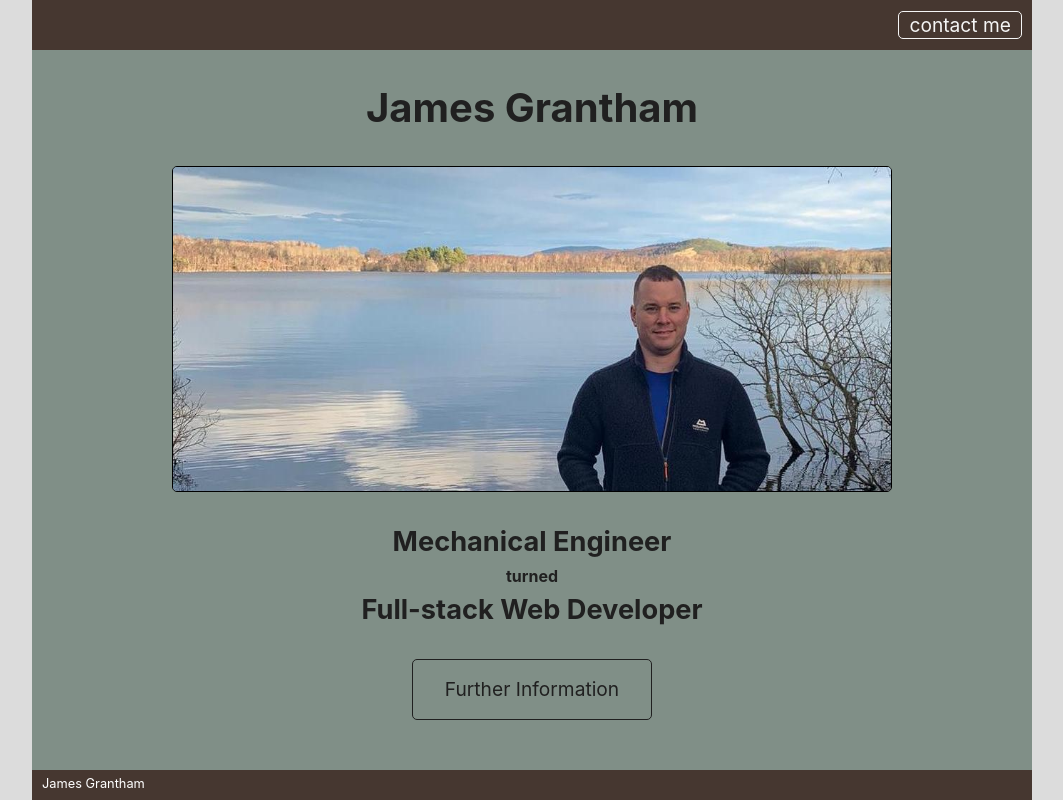
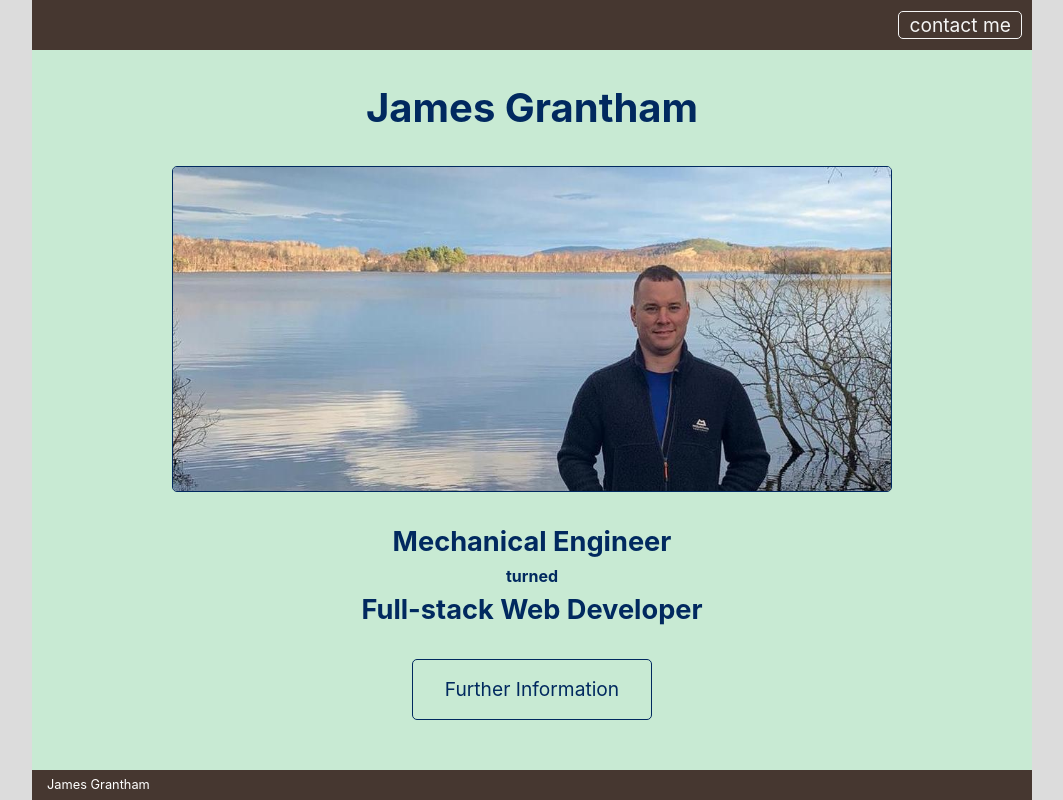
Before and after one commit to jrgrantham/james-grantham, a React (Create React App) app: page / in a window 1280 px wide. Shown: the top 800 px of the page, without its empty margins (108-1171 px from the left). Built offline with nearby package versions, Linux system fonts and the light colour scheme; no server answers.

Commit message:
Colour variables, change 100vw to 100%

```diff
--- a/src/App.js
+++ b/src/App.js
@@ -63,7 +63,7 @@ export default function App() {
 }
 
 const StyledApp = styled.div`
-  width: 100vw
+  width: 100%
   max-width: 1000px
   min-height: 100%
   margin: auto
--- a/src/components/Boys.jsx
+++ b/src/components/Boys.jsx
@@ -1,13 +1,13 @@
 import React from "react";
 import styled from "styled-components";
 
-import { orangeMedium, landingBoysBack, landingBoysButton } from "../views/styling";
+import { landingBoysBack, landingBoysButton } from "../views/styling";
 
 export default function Boys() {
   return (
     <StyledBoys>
       <Content>
-        <h2 style={hstyle}>... and dedicated Father of three awesome boys!</h2>
+        <h3 style={hstyle}>... and dedicated Father of three awesome boys!</h3>
       </Content>
     </StyledBoys>
   );
--- a/src/components/ContactMeHeader.jsx
+++ b/src/components/ContactMeHeader.jsx
@@ -12,7 +12,7 @@ export default function ContactMeHeader(props) {
     align-items: center
     background-color: ${landingHeader}
     min-height: ${headerHeight}px
-    width: 100vw
+    width: 100%
     max-width:  1000px
     position: fixed
     top: 0
--- a/src/components/FooterBanner.jsx
+++ b/src/components/FooterBanner.jsx
@@ -13,14 +13,14 @@ export default function FooterBanner(props) {
 const Footer = styled.div`
   background-color: ${landingFooter}
   height: ${footerHeight}px
-  width: 100vw
+  width: 100%
   max-width:  1000px
   position: fixed
   bottom: 0
 `;
 
 const pstyle = {
-  padding: '5px 10px',
+  padding: '6px 15px',
   color: 'white',
   fontSize: '0.8rem'
 }
--- a/src/components/LandingCaptions.jsx
+++ b/src/components/LandingCaptions.jsx
@@ -2,7 +2,7 @@ import React from "react";
 import styled from "styled-components";
 import { captions } from "../data/captions";
 
-import { mediaBreak, orangeMedium, landingCaptionBack, landingCaptionBorder, landingCaption } from "../views/styling";
+import { mediaBreak, landingCaptionBack, landingCaptionBorder, landingCaption } from "../views/styling";
 
 export default function LandingCaptions() {
   // document.body.style.background = appColor;
--- a/src/components/LandingInitialView.jsx
+++ b/src/components/LandingInitialView.jsx
@@ -8,10 +8,10 @@ import {
   transition,
   greyMedium,
   borderRad,
-  blackOff,
   headerHeight,
   footerHeight,
-  landingInitial
+  landingInitial,
+  landingInitialFont
 } from "../views/styling";
 
 export default function LandingInitialView() {
@@ -38,18 +38,18 @@ export default function LandingInitialView() {
     <LandingContainer>
       <LandingContent>
         <div id="name" className="hide">
-          <h1>James Grantham</h1>
+          <h1 style={fontStyle} >James Grantham</h1>
         </div>
         <div id="img" className="hide img">
           <img src={jamesPhoto} alt="" />
         </div>
         <div id="jobs" className="hide">
-          <h3>Mechanical Engineer</h3>
-          <p>turned</p>
-          <h3>Full-stack Web Developer</h3>
+          <h3 style={fontStyle} >Mechanical Engineer</h3>
+          <p style={fontStyle} >turned</p>
+          <h3 style={fontStyle} >Full-stack Web Developer</h3>
         </div>
         <Link to="/professional">
-          <h5 id="info" className="hide">
+          <h5  style={fontStyle} id="info" className="hide">
             Further Information
           </h5>
         </Link>
@@ -70,6 +70,10 @@ const LandingContainer = styled.div`
   align-items: center;
   // border: 2px solid green
 `;
+
+const fontStyle = {
+  color: landingInitialFont
+}
 
 const LandingContent = styled.div`
   width: 100%
@@ -101,7 +105,7 @@ const LandingContent = styled.div`
     max-width: 100%
     max-height: 100%
     border-radius: ${borderRad}
-    border: 1px solid black
+    border: 1px solid  ${landingInitialFont}
   }
 
   h1, h3, p {
@@ -112,7 +116,7 @@ const LandingContent = styled.div`
     margin-bottom: 20px
     padding: 1rem 0
     min-width: 15rem
-    border: 1px solid ${blackOff}
+    border: 1px solid ${landingInitialFont}
     border-radius: ${borderRad}
     transition: opacity 1s
 
--- a/src/views/styling.js
+++ b/src/views/styling.js
@@ -21,7 +21,8 @@ export const orangeMedium = '#ffd27f'
 
 export const landingHeader = '#463730'
 export const landingFooter = '#463730'
-export const landingInitial = '#808F87'
+export const landingInitial = '#C8EAD3'
+export const landingInitialFont = '#01295F'
 
 export const landingCaptionBack = '#51A3A3'
 export const landingCaption = '#DFCC74'
```
